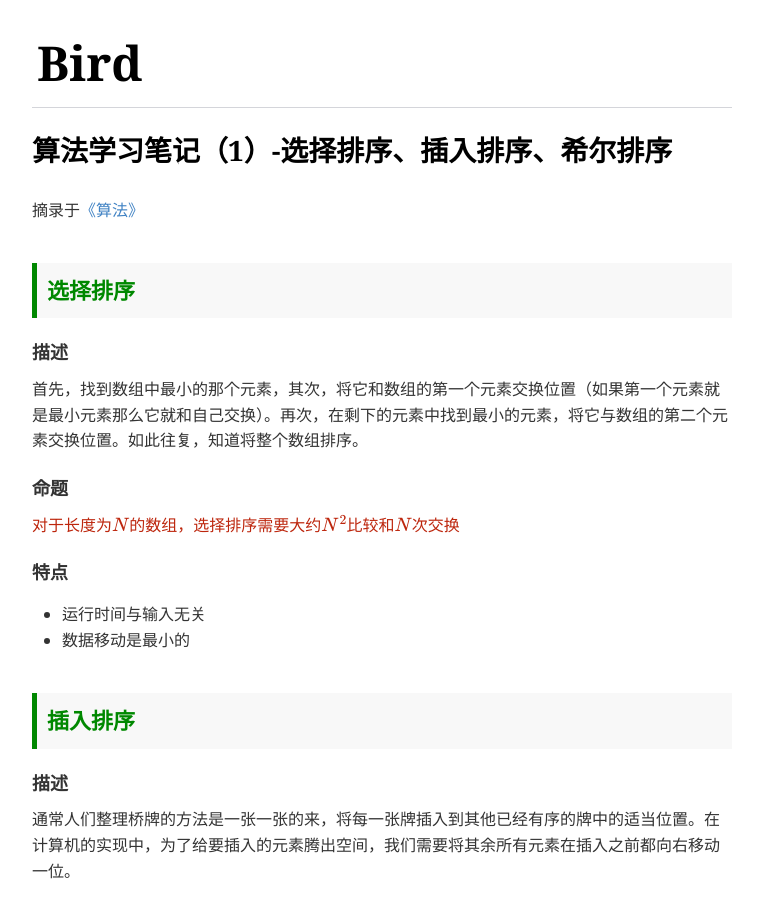
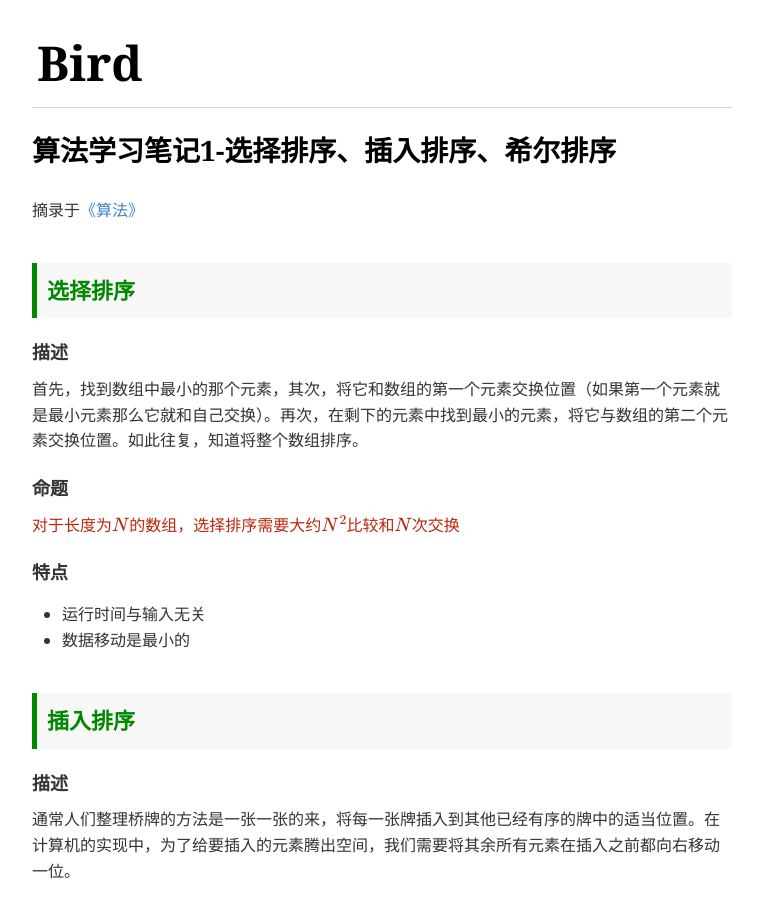
Before and after one commit to Qing-Shuang/Bird, a Jekyll site: the page built from _posts/algorithm/2014-10-02-Algorithms1-ElementarySorts.md, in a window 1280 px wide and 900 px high. Shown: the whole window, without its empty margins (258-1017 px from the left). Built offline with Jekyll 4.4.1, drawn with Linux system fonts in a browser that asks for light colours; Markdown is read by kramdown in place of the engine named in the settings; formulas are drawn with MathJax 3.

Commit message:
update note

```diff
--- a/_posts/algorithm/2014-10-02-Algorithms1-ElementarySorts.md
+++ b/_posts/algorithm/2014-10-02-Algorithms1-ElementarySorts.md
@@ -1,10 +1,10 @@
 ---
 layout: default
 tags: algorithm
-title: 算法学习笔记（1）-选择排序、插入排序、希尔排序
+title: 算法学习笔记1-选择排序、插入排序、希尔排序
 ---
 
-# 算法学习笔记（1）-选择排序、插入排序、希尔排序 #
+# 算法学习笔记1-选择排序、插入排序、希尔排序 #
 
 摘录于[《算法》](http://book.douban.com/subject/19952400/)
 
```
